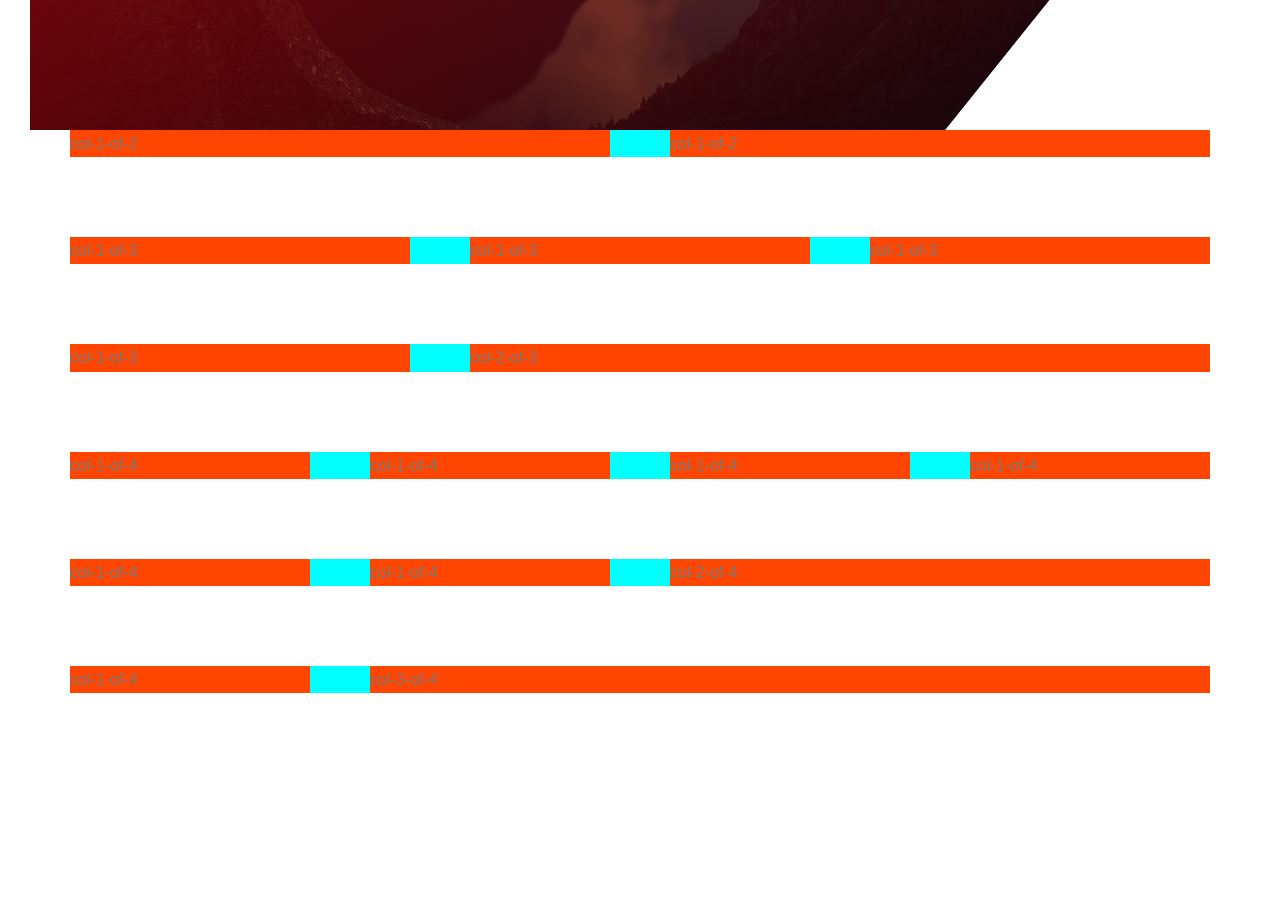
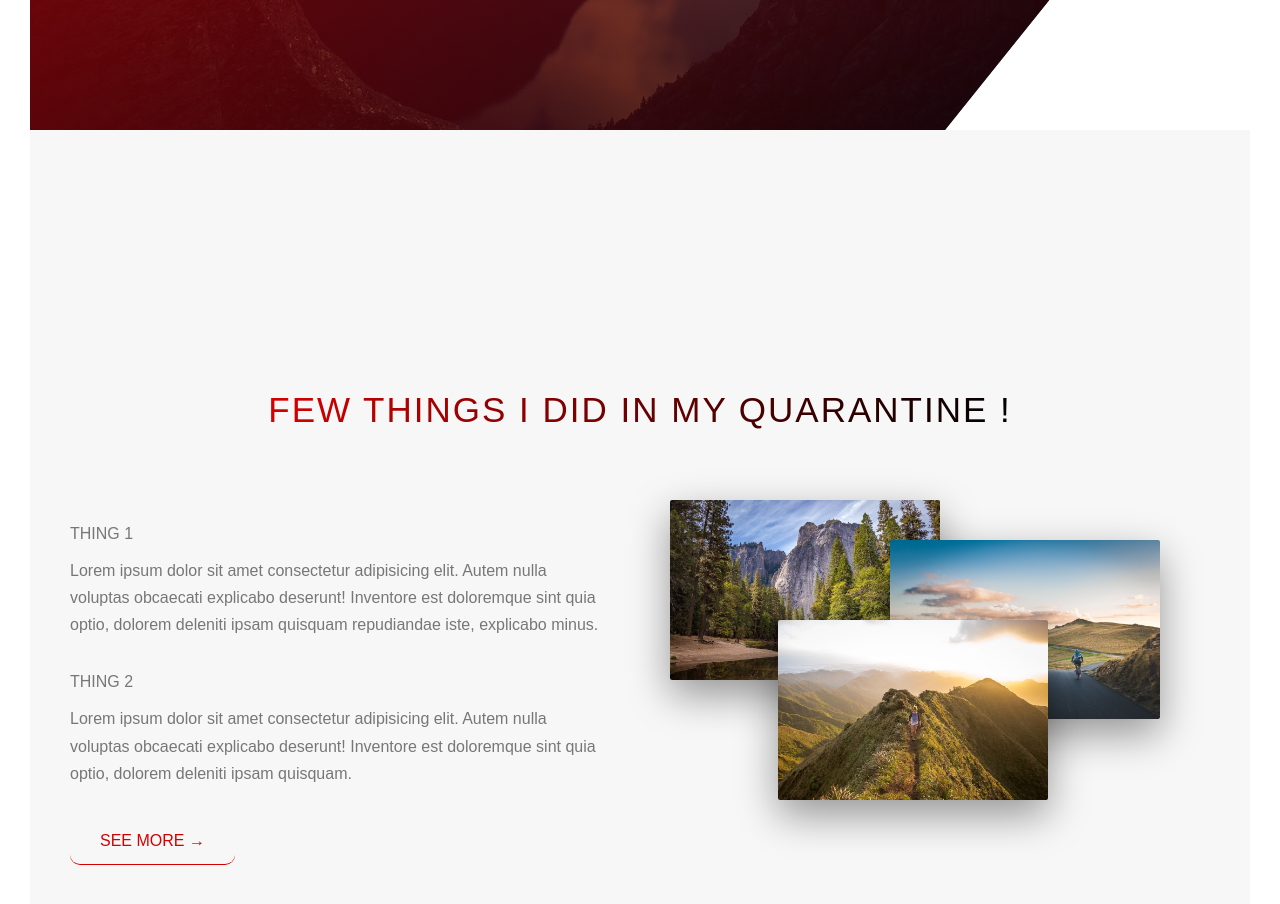
Before and after one commit to v3nk3y/quarantine, a website: page index.html in a window 1280 px wide. Shown: the part 660-1564 px from the top of the page. Before the commit the page ends 1383 px from the top, so only its background shows below. Drawn offline with Linux system fonts and the light colour scheme.

Commit message:
section account page with animations and pics

```diff
--- a/index.html
+++ b/index.html
@@ -25,37 +25,40 @@
                 <a href="#" class="btn btn--white btn--animated">Explore What I Did</a>
             </div>
         </div>
-
-        <section class="grid">
-            <div class="row">
-                <div class="col-1-of-2">col-1-of-2</div>
-                <div class="col-1-of-2">col-1-of-2</div>
+        <main>
+            <section class="section-about">
+                <div class="centered-text mb-80">
+                    <h2 class="header-secondary">
+                        Few Things I Did In My Quarantine !
+                    </h2>
                 </div>
                 <div class="row">
-                <div class="col-1-of-3">col-1-of-3</div>
-                <div class="col-1-of-3">col-1-of-3</div>
-                <div class="col-1-of-3">col-1-of-3</div>
+                    <div class="col-1-of-2">
+                        <h3 class="heading-tertiary mb-10">Thing 1</h3>
+                        <p class="para-text">
+                            Lorem ipsum dolor sit amet consectetur adipisicing elit.
+                            Autem nulla voluptas obcaecati explicabo deserunt! Inventore
+                            est doloremque sint quia optio, dolorem deleniti ipsam quisquam
+                            repudiandae iste, explicabo minus.
+                        </p>
+                        <h3 class="heading-tertiary mb-10">Thing 2</h3>
+                        <p class="para-text">
+                            Lorem ipsum dolor sit amet consectetur adipisicing elit.
+                            Autem nulla voluptas obcaecati explicabo deserunt! Inventore
+                            est doloremque sint quia optio, dolorem deleniti ipsam quisquam.
+                        </p>
+
+                        <a href="#" class="btn-text">See more &RightArrow;</a>
                     </div>
-            <div class="row">
-                <div class="col-1-of-3">col-1-of-3</div>
-                <div class="col-2-of-3">col-2-of-3</div>
+                    <div class="col-1-of-2">
+                        <div class="pictures">
+                            <img src="img/nat-1-large.jpg" alt="picture 1" class="pictures__pic pictures__pic--p1">
+                            <img src="img/nat-2-large.jpg" alt="picture 2" class="pictures__pic pictures__pic--p2">
+                            <img src="img/nat-3-large.jpg" alt="picture 3" class="pictures__pic pictures__pic--p3">
                         </div>
-            <div class="row">
-                <div class="col-1-of-4">col-1-of-4</div>
-                <div class="col-1-of-4">col-1-of-4</div>
-                <div class="col-1-of-4">col-1-of-4</div>
-                <div class="col-1-of-4">col-1-of-4</div>
                     </div>
-            <div class="row">
-                <div class="col-1-of-4">col-1-of-4</div>
-                <div class="col-1-of-4">col-1-of-4</div>
-                <div class="col-2-of-4">col-2-of-4</div>
-            </div>
-            <div class="row">
-                <div class="col-1-of-4">col-1-of-4</div>
-                <div class="col-3-of-4">col-3-of-4</div>
                 </div>
             </section>
-
+        </main>
     </body>
 </html>
--- a/sass/abstractions/_variables.scss
+++ b/sass/abstractions/_variables.scss
@@ -4,6 +4,7 @@ $color-secondary: #000000;
 $color-white: #ffffff;
 $color-grey: #777777;
 
+$color-light-grey-1 : #f7f7f7;
 
 // Grid
 $grid-width: 114rem;
--- a/sass/base/_typography.scss
+++ b/sass/base/_typography.scss
@@ -1,3 +1,11 @@
+body {
+    font-family: "Latto", sans-serif;
+    font-weight: 400;
+    font-size: 1.6rem;
+    line-height: 1.7;
+    color: $color-grey;
+    padding: 3rem;
+}
 .heading-primary {
     color: $color-white;
     text-transform: uppercase;
@@ -22,12 +30,33 @@
         animation: moveInRight 2s ease-out;
     }
 }
+.header-secondary {
+    font-size: 3.5rem;
+    text-transform: uppercase;
+    font-weight: 500;
+    display: inline-block;
+    background-image: linear-gradient( to right, $color-primary, $color-secondary);
+    background-clip: text;
+    -webkit-background-clip: text;
+    color: transparent;
+    letter-spacing: .2rem;
+    transition: all;
 
-body {
-    font-family: "Latto", sans-serif;
-    font-weight: 400;
+
+    &:hover {
+        transform: skewY(2deg) skewX(15deg) scale(1.1);
+        text-shadow: .5rem 5rem 2rem rgba($color-secondary, .3);
+    }
+}
+.heading-tertiary {
     font-size: 1.6rem;
-    line-height: 1.7;
-    color: $color-grey;
-    padding: 3rem;
+    text-transform: uppercase;
+    font-weight: 500;
 }
+.para-text {
+    font-size: 1.6rem;
+
+    &:not(:last-child) {
+        margin-bottom: 3rem;
+    }
+}
--- a/sass/base/_utilities.scss
+++ b/sass/base/_utilities.scss
@@ -1,3 +1,28 @@
+.mb-10{
+    margin-bottom: 1rem;
+}
+.mb-20{
+    margin-bottom: 2rem;
+}
+.mb-30{
+    margin-bottom: 3rem;
+}
+.mb-40{
+    margin-bottom: 4rem;
+}
 .mb-50{
     margin-bottom: 5rem;
 }
+.mb-60{
+    margin-bottom: 6rem;
+}
+.mb-70{
+    margin-bottom: 7rem;
+}
+.mb-80{
+    margin-bottom: 8rem;
+}
+
+.centered-text {
+    text-align: center;
+}
--- a/sass/components/_button.scss
+++ b/sass/components/_button.scss
@@ -25,3 +25,27 @@
         animation-fill-mode: backwards;
     }
 }
+.btn-text {
+    &:link,
+    &:visited {
+        font-size: 1.6rem;
+        color: $color-primary;
+        text-transform: uppercase;
+        text-decoration: none;
+        display: inline-block;
+        border-radius: 1rem;
+        border-bottom: 1px solid $color-primary;
+        padding: 1rem 3rem;
+        transition: all .2s;
+    }
+    &:hover {
+        background-color: $color-primary;
+        color: $color-white;
+        transform: translateY(-.4rem);
+        box-shadow: 0 2rem 3rem rgba($color-secondary, 0.5);
+    }
+    &:active {
+        transform: translateY(-1px);
+        box-shadow: 0 .5rem 1rem rgba($color-secondary, 0.5);
+    }
+}
--- /dev/null
+++ b/sass/components/_pictures.scss
@@ -0,0 +1,39 @@
+.pictures {
+    position: relative;
+
+    &__pic {
+        width: 50%;
+        box-shadow: 0 1.5rem 4rem rgba($color-secondary, .4);
+        border-radius: 2px;
+        position: absolute;
+        z-index: 10;
+        transition: all .2s;
+        outline-offset: 2rem;
+
+        &--p1 {
+            left: 0;
+            top: -2rem;
+        }
+
+        &--p2 {
+            right: 5rem;
+            top: 2rem;
+        }
+
+        &--p3 {
+            left: 20%;
+            top: 10rem;
+        }
+
+        &:hover {
+            outline: 1.5rem solid $color-primary;
+            transform: scale(1.05) translateY(-.5rem);
+            box-shadow: 0 2.5rem 4rem rgba($color-secondary, .5);
+            z-index: 20;
+        }
+    }
+
+    &:hover &__pic:not(:hover) {
+        transform: scale(.9);
+    }
+}
--- a/sass/layouts/_grid.scss
+++ b/sass/layouts/_grid.scss
@@ -1,6 +1,5 @@
 .row {
     max-width: $grid-width;
-    background-color: cyan;
     margin: 0 auto;
 
     &:not(:last-child) {
@@ -10,7 +9,6 @@
     @include clearfix;
 
     [class^="col-"] {
-        background-color: orangered;
         float: left;
 
         &:not(:last-child) {
--- a/sass/main.scss
+++ b/sass/main.scss
@@ -8,6 +8,7 @@
 @import "base/utilities";
 
 @import "components/button";
+@import "components/pictures";
 @import "layouts/header";
 @import "layouts/grid";
 @import "pages/home";
--- a/sass/pages/_home.scss
+++ b/sass/pages/_home.scss
@@ -0,0 +1,4 @@
+.section-about {
+    background-color: $color-light-grey-1;
+    padding: 25rem 0;
+}
```
Also changed, not shown: css/style.css. Lines whose indentation alone changed are shown as unchanged.
